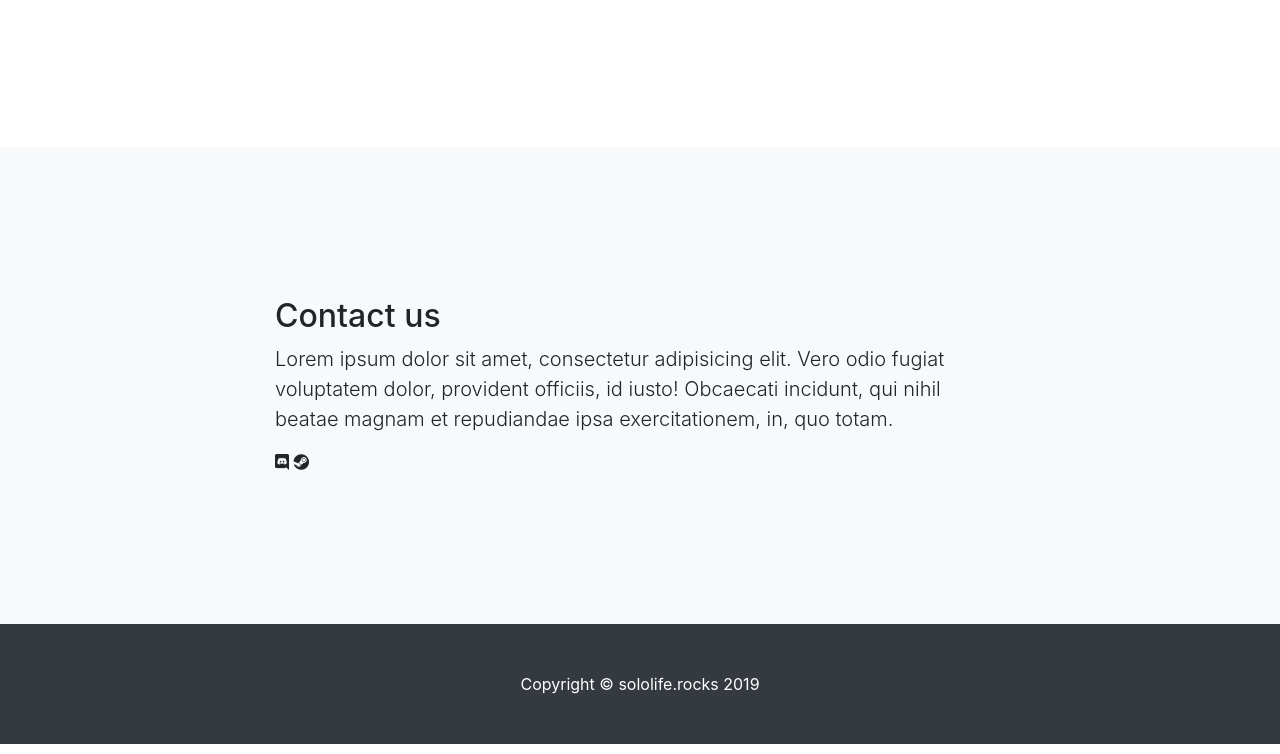
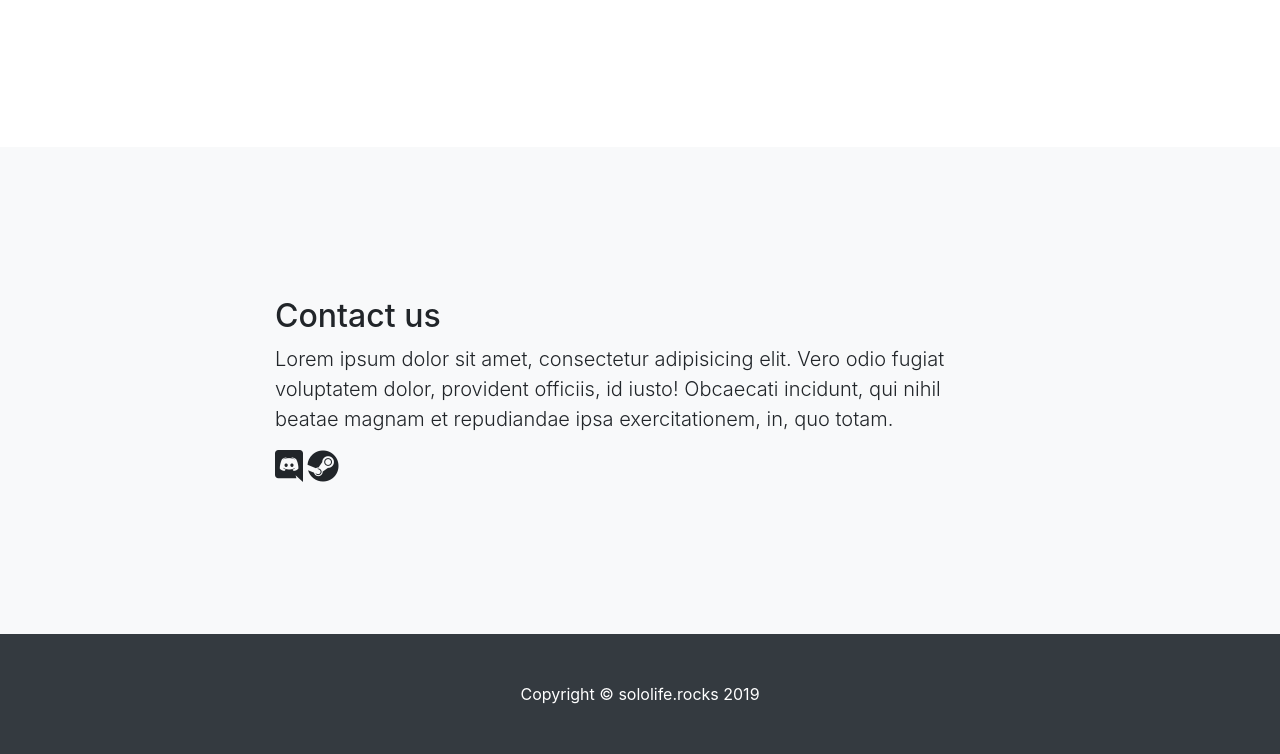
Before and after one commit to sololiferocks/sololiferocks.github.io, a website with bundled scripts: page index.html in a window 1280 px wide. Shown: the part 1704-2458 px from the top of the page. Built offline with nearby package versions, Linux system fonts and the light colour scheme.

Commit message:
increase fa icons size to fa-2x

```diff
--- a/index.html
+++ b/index.html
@@ -120,8 +120,8 @@
         <div class="col-lg-8 mx-auto">
           <h2>Contact us</h2>
           <p class="lead">Lorem ipsum dolor sit amet, consectetur adipisicing elit. Vero odio fugiat voluptatem dolor, provident officiis, id iusto! Obcaecati incidunt, qui nihil beatae magnam et repudiandae ipsa exercitationem, in, quo totam.</p>
-          <i class="fab fa-discord" aria-hidden="true"></i>
-          <i class="fab fa-steam" aria-hidden="true"></i>
+          <i class="fab fa-discord fa-2x" aria-hidden="true"></i>
+          <i class="fab fa-steam fa-2x" aria-hidden="true"></i>
         </div>
       </div>
     </div>
```
